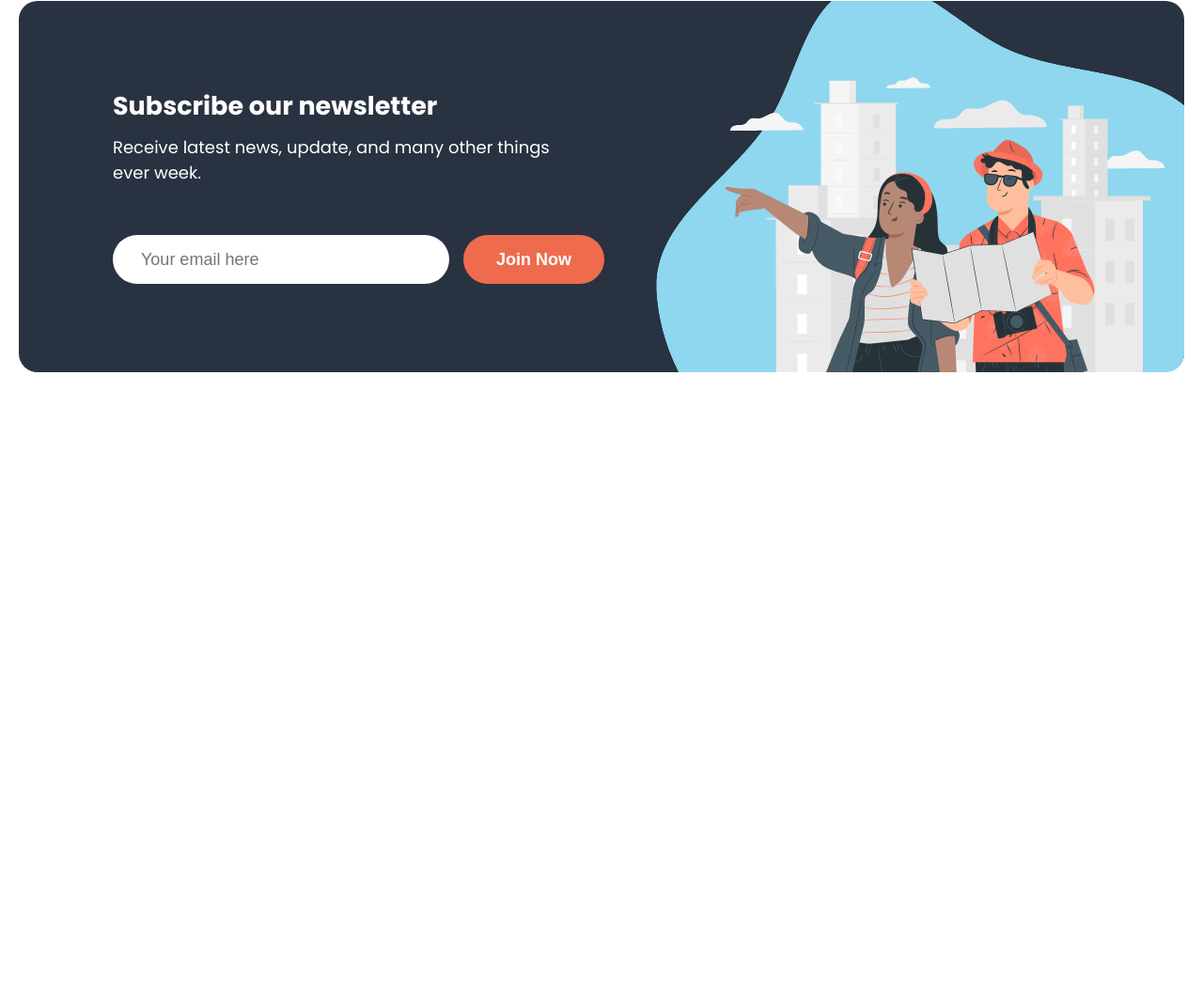
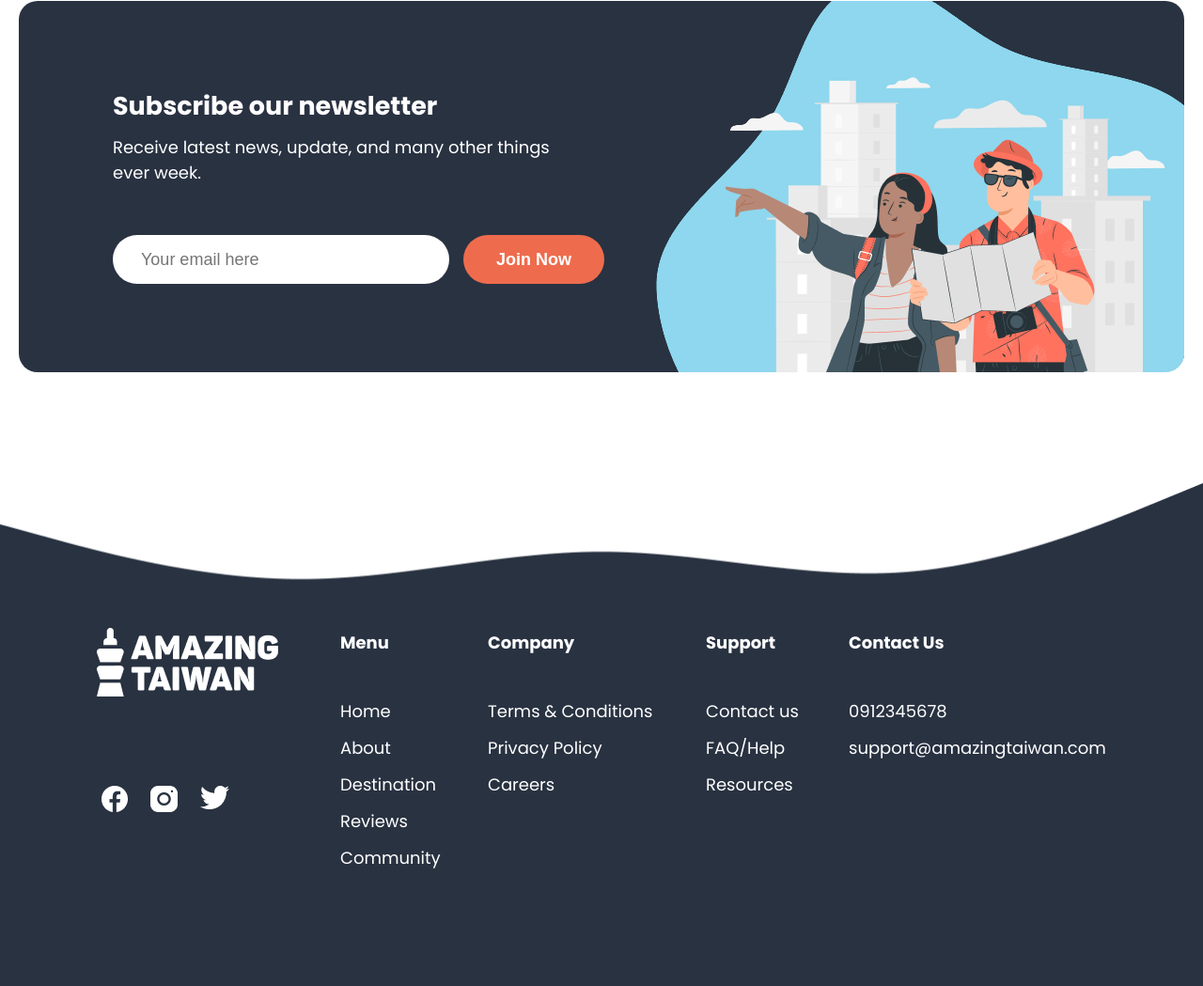
Before and after one commit to SyreniSalve/travel-agency-landing-page-design, a website: page index.html in a window 1280 px wide. Shown: the part 3252-4301 px from the top of the page at 94% size. Before the commit the page ends 3648 px from the top, so only its background shows below. Drawn offline with Linux system fonts and the light colour scheme.

Commit message:
add footer

```diff
--- a/index.html
+++ b/index.html
@@ -15,7 +15,7 @@
   </head>
 
   <body>
-    <header class="page-header">
+    <header class="page-header" id="page-header">
       <div class="nav-bar">
         <img src="images/logo.png" alt="logo" />
         <div class="meniu">
@@ -39,7 +39,7 @@
         </p>
         <button class="button">Let's Explore</button>
       </div>
-      <div class="background"></div>
+      <div class="background-hero"></div>
     </section>
     <section class="destination" id="destination">
       <h2>Popular destinations in Taiwan</h2>
@@ -141,10 +141,76 @@
         <h1>Subscribe our newsletter</h1>
         <p>Receive latest news, update, and many other things ever week.</p>
         <form action="#" method="subscribe">
-          <input class="email" type="email" id="email" name="email" placeholder="Your email here" />
-          <input type="submit" class="button" value="Join Now"/>
+          <input
+            class="email"
+            type="email"
+            id="email"
+            name="email"
+            placeholder="Your email here"
+          />
+          <input type="submit" class="button" value="Join Now" />
         </form>
       </div>
     </section>
+    <footer>
+      <div class="logos">
+        <img src="images/logo_white.png" alt="logo_white" />
+        <nav class="social-network-logos">
+          <ol>
+            <li>
+              <a href="#"><img src="images/facebook.png" alt="facebook" /></a>
+            </li>
+            <li>
+              <a href="#"><img src="images/instagram.png" alt="instagram" /></a>
+            </li>
+            <li>
+              <a href="#"><img src="images/twitter.png" alt="twitter" /></a>
+            </li>
+          </ol>
+        </nav>
+      </div>
+      <div class="navigations">
+        <nav class="menu-nav">
+          <h3>Menu</h3>
+
+            <ol>
+              <li><a href="#">Home</a></li>
+              <li><a href="#about-us">About</a></li>
+              <li><a href="#destination">Destination</a></li>
+              <li><a href="#">Reviews</a></li>
+              <li><a href="#">Community</a></li>
+            </ol>
+
+        </nav>
+        <nav class="company-nav">
+          <h3>Company</h3>
+
+            <ol>
+              <li><a href="#">Terms & Conditions</a></li>
+              <li><a href="#">Privacy Policy</a></li>
+              <li><a href="#">Careers</a></li>
+            </ol>
+
+        </nav>
+        <nav class="suport-nav">
+          <h3>Support</h3>
+
+            <ol>
+              <li><a href="#">Contact us</a></li>
+              <li><a href="#">FAQ/Help</a></li>
+              <li><a href="#">Resources</a></li>
+            </ol>
+
+        </nav>
+        <nav class="contact-us-nav">
+          <h3>Contact Us</h3>
+
+            <ol>
+              <li><a href="#">0912345678</a></li>
+              <li><a href="#">support@amazingtaiwan.com</a></li>
+            </ol>
+
+        </nav>
+    </footer>
   </body>
 </html>
--- a/styles.css
+++ b/styles.css
@@ -101,7 +101,7 @@ a:hover {
   height: 631px;
 }
 
-.background {
+.background-hero {
   width: 785px;
   height: 631px;
   margin-top: 105px;
@@ -263,7 +263,6 @@ figure:hover figcaption {
   background-image: url(images/tourists.png);
   background-position: right;
   background-repeat: no-repeat;
-
 }
 
 .subscription h1 {
@@ -291,3 +290,75 @@ form {
   display: flex;
   flex-direction: row;
 }
+
+/*FOOTER*/
+
+footer {
+  display: flex;
+  flex-direction: row;
+  justify-content: space-around;
+  align-items: center;
+  padding: 100px;
+  gap: 60px;
+  height: 535px;
+  margin-top: 118px;
+  background-image: url(images/footer_background.png);
+  background-size: 100% 100%;
+  color: white;
+}
+
+.social-network-logos {
+  width: 146px;
+  margin-top: 83px;
+}
+
+.social-network-logos ol {
+  padding: 5px;
+  list-style-type: none;
+  display: flex;
+  flex-direction: row;
+  justify-content: space-between;
+}
+
+.navigations {
+  display: flex;
+  flex-direction: row;
+  justify-content: space-around;
+  gap: 50px;
+}
+.navigations nav {
+  margin-top: 40px;
+  width: 176px;
+}
+
+.navigations h3 {
+  font-size: 18px;
+}
+
+.navigations ol {
+  margin-top: 40px;
+  padding: 0px;
+  list-style-type: none;
+  font-size: 18px;
+  line-height: 39px;
+}
+
+.navigations a {
+  color: white;
+}
+
+.navigations nav:nth-child(1) {
+  width: 107px;
+}
+
+.navigations nav:nth-child(2) {
+  width: 182px;
+}
+
+.navigations nav:nth-child(3) {
+  width: 102px;
+}
+
+.navigations nav:nth-child(4) {
+  width: 274px;
+}
```
Also changed, not shown: images/facebook.png (added), images/footer_background.png (added), images/instagram.png (added), images/logo_white.png (added), images/twitter.png (added).
